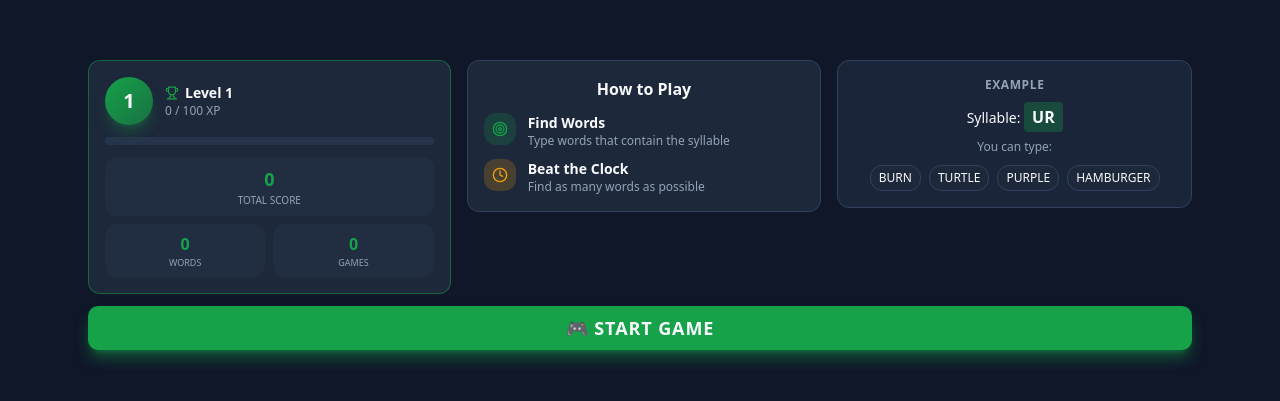
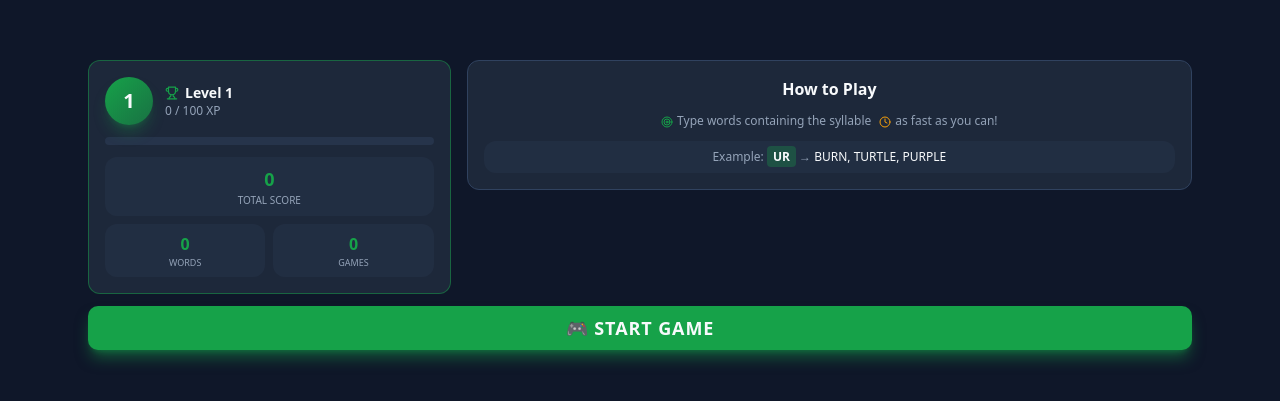
Before and after one commit to RisingPixel/syllable-scramble, a React (Vite) app: page / in a window 1280 px wide. Shown: the part 255-656 px from the top of the page. Built offline with nearby package versions, Linux system fonts and the light colour scheme.

Commit message:
Refactor: Combine welcome cards

```diff
--- a/src/components/Welcome.tsx
+++ b/src/components/Welcome.tsx
@@ -188,57 +188,27 @@ const Welcome = ({ onStart, challengeSyllable, playerProgress }: WelcomeProps) =
             </div>
           </div>
 
-          {/* Middle + Right Columns (2/3) */}
-          <div className="w-2/3 flex gap-4">
-          {/* How to Play */}
-          <div className="flex-1">
+          {/* Middle + Right Columns (2/3) - Ultra Compact */}
+          <div className="w-2/3">
             <div className="bg-card border border-border rounded-xl p-4 hover:border-accent/50 transition-all duration-300 hover:shadow-lg hover:shadow-accent/10 animate-fade-in-up-slow" style={{ animationDelay: "0.2s" }}>
               <h2 className="text-base font-bold text-center mb-3">How to Play</h2>
 
-              <div className="space-y-2.5">
-                {/* Instruction 1 */}
-                <div className="flex gap-3 items-start animate-fade-in-up-slow" style={{ animationDelay: "0.3s" }}>
-                  <div className="bg-accent/20 p-2 rounded-lg shrink-0 transition-transform duration-300 hover:scale-110">
-                    <Target className="w-4 h-4 text-accent" />
-                  </div>
-                  <div>
-                    <h3 className="font-semibold text-sm">Find Words</h3>
-                    <p className="text-xs text-muted-foreground">Type words that contain the syllable</p>
-                  </div>
-                </div>
+              <div className="space-y-3 text-xs">
+                <p className="text-center text-muted-foreground">
+                  <Target className="w-3 h-3 inline mr-1 text-accent" />
+                  Type words containing the syllable
+                  <Clock className="w-3 h-3 inline ml-2 mr-1 text-warning" />
+                  as fast as you can!
+                </p>
 
-                {/* Instruction 2 */}
-                <div className="flex gap-3 items-start animate-fade-in-up-slow" style={{ animationDelay: "0.4s" }}>
-                  <div className="bg-warning/20 p-2 rounded-lg shrink-0 transition-transform duration-300 hover:scale-110">
-                    <Clock className="w-4 h-4 text-warning" />
-                  </div>
-                  <div>
-                    <h3 className="font-semibold text-sm">Beat the Clock</h3>
-                    <p className="text-xs text-muted-foreground">Find as many words as possible</p>
-                  </div>
+                <div className="bg-secondary/50 rounded-lg p-2 text-center">
+                  <span className="text-muted-foreground">Example: </span>
+                  <span className="font-bold bg-accent/30 px-1.5 py-0.5 rounded">UR</span>
+                  <span className="text-muted-foreground"> → </span>
+                  <span className="font-medium">BURN, TURTLE, PURPLE</span>
                 </div>
               </div>
             </div>
-          </div>
-
-          {/* Example */}
-          <div className="flex-1">
-            <div className="bg-secondary/50 border border-border rounded-xl p-4 hover:bg-secondary/70 transition-all duration-300 animate-fade-in-up-slow" style={{ animationDelay: "0.5s" }}>
-              <p className="text-xs text-muted-foreground mb-3 uppercase tracking-wider text-center font-bold">Example</p>
-              <div className="space-y-2.5">
-                <p className="text-sm text-center">
-                  Syllable: <span className="font-bold bg-accent/30 px-2 py-1 rounded text-base">UR</span>
-                </p>
-                <p className="text-xs text-muted-foreground text-center">You can type:</p>
-                <div className="flex flex-wrap justify-center gap-2 text-xs font-medium">
-                  <span className="bg-card px-2 py-1 rounded-lg border border-border animate-fade-in-up-slow hover:scale-110 hover:border-accent transition-all cursor-default" style={{ animationDelay: "0.6s" }}>BURN</span>
-                  <span className="bg-card px-2 py-1 rounded-lg border border-border animate-fade-in-up-slow hover:scale-110 hover:border-accent transition-all cursor-default" style={{ animationDelay: "0.7s" }}>TURTLE</span>
-                  <span className="bg-card px-2 py-1 rounded-lg border border-border animate-fade-in-up-slow hover:scale-110 hover:border-accent transition-all cursor-default" style={{ animationDelay: "0.8s" }}>PURPLE</span>
-                  <span className="bg-card px-2 py-1 rounded-lg border border-border animate-fade-in-up-slow hover:scale-110 hover:border-accent transition-all cursor-default" style={{ animationDelay: "0.9s" }}>HAMBURGER</span>
-                </div>
-              </div>
-            </div>
-          </div>
           </div>
         </div>
 
```
